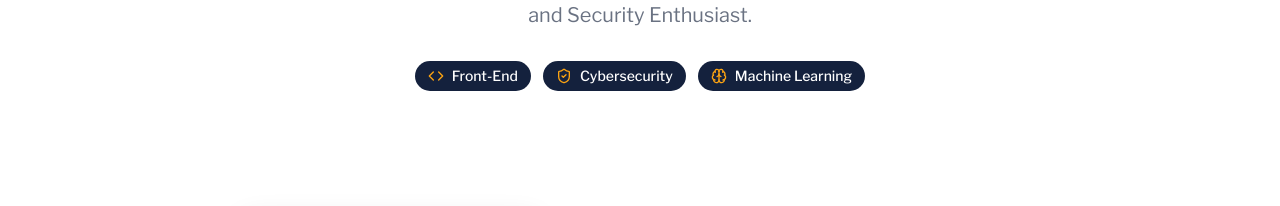
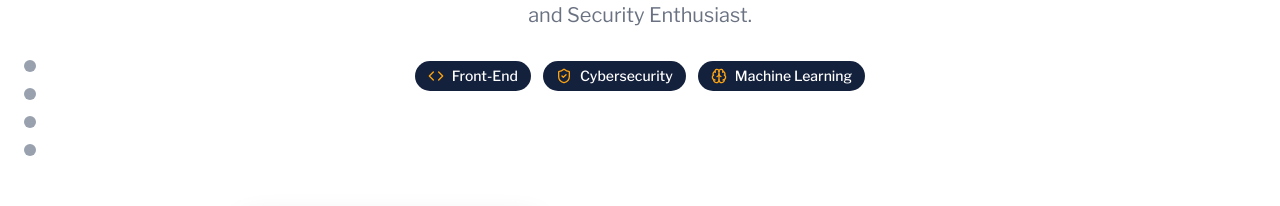
Before and after one commit to ivanjameslo/portfolio, a Next.js app: page /about in a window 1280 px wide. Shown: the part 292-498 px from the top of the page. Built offline with nearby package versions, Linux system fonts and the light colour scheme; a web font is replaced by a local one.

Commit message:
feat: Add navigation in About page

```diff
--- a/app/globals.css
+++ b/app/globals.css
@@ -134,6 +134,10 @@ nav {
   --sidebar-ring: oklch(0.556 0 0);
 }
 
+html {
+  scroll-behavior: smooth;
+}
+
 @layer base {
   * {
     @apply border-border outline-ring/50;
--- a/components/pages/About.tsx
+++ b/components/pages/About.tsx
@@ -14,10 +14,85 @@ import CardWorkExperience from "@/components/usable-components/CardWorkExperienc
 import CardCertificates from "@/components/usable-components/CardCertificates";
 import education from "@/lib/Education.json";
 import Buttons from "@/components/usable-components/Buttons";
+import { useEffect, useState } from "react";
+
+const sections = [
+    "tech-stack",
+    "work-experience",
+    "certifications",
+    "education",
+  ];
 
 export default function About() {
+
+  const [active, setActive] = useState("");
+
+  useEffect(() => {
+    const handleScroll = () => {
+      let current = "";
+
+      sections.forEach((id) => {
+        const el = document.getElementById(id);
+        if (el) {
+          const offset = el.offsetTop - 150; // adjust for navbar
+          if (window.scrollY >= offset) {
+            current = id;
+          }
+        }
+      });
+
+      setActive(current);
+    };
+
+    window.addEventListener("scroll", handleScroll);
+    handleScroll(); // run on load
+
+    return () => window.removeEventListener("scroll", handleScroll);
+  }, []);
+
   return (
     <div className="flex flex-col items-center justify-center px-3 py-10 lg:px-20 lg:py-20 w-full">
+
+        {/* Navigation */}
+        <nav className="hidden lg:flex fixed left-6 top-1/2 -translate-y-1/2 z-50 flex-col gap-4">
+          {[
+            { label: "Tech Stack", href: "#tech-stack" },
+            { label: "Work Experience", href: "#work-experience" },
+            { label: "Certifications", href: "#certifications" },
+            { label: "Education", href: "#education" },
+          ].map((item) => {
+            const isActive = active === item.href.replace("#", "");
+
+            return (
+              <a
+                key={item.href}
+                href={item.href}
+                className="relative flex items-center group/item"
+              >
+                {/* Dot */}
+                <div
+                  className={`h-3 w-3 rounded-full transition ${
+                    isActive
+                      ? "bg-[#FCA311] scale-125"
+                      : "bg-gray-400 group-hover/item:bg-[#FCA311]"
+                  }`}
+                />
+
+                {/* Label */}
+                <span
+                  className={`absolute left-6 whitespace-nowrap rounded bg-white px-2 py-1 text-xs shadow transition-all ${
+                    isActive
+                      ? "opacity-100 translate-x-0 text-[#FCA311]"
+                      : "opacity-0 -translate-x-2 text-gray-500 group-hover/item:opacity-100 group-hover/item:translate-x-0"
+                  }`}
+                >
+                  {item.label}
+                </span>
+              </a>
+            );
+          })}
+        </nav>
+
         <div className="text-center">
             <h1 className="text-5xl md:text-7xl font-bold text-[#14213D]">
             About <span className="text-[#FCA311]">Me</span>
@@ -124,7 +199,7 @@ export default function About() {
         </div>
 
         {/* Tech Stack Section */}
-        <div className="mt-15 w-full px-3 lg:px-40">
+        <div id="tech-stack" className="mt-15 w-full px-3 lg:px-40 scroll-mt-32">
             <h1 className="text-2xl text-[#14213D] lg:text-3xl font-bold text-left">Tech Stack</h1>
             <div className="grid grid-cols-1 lg:grid-cols-3 gap-10 mt-8 lg:mt-5">
               {Object.entries(techStack).map(([category, items]) => (
@@ -151,7 +226,7 @@ export default function About() {
         </div>
 
         {/* Work Experience Section */}
-        <div className="mt-15 w-full px-3 lg:px-40">
+        <div id="work-experience" className="mt-15 w-full px-3 lg:px-40 scroll-mt-32">
           <h1 className="text-2xl text-[#14213D] lg:text-3xl font-bold text-left">Work Experience</h1>
           <div className="mt-8 lg:mt-5">
             {workExperience.map((work) => (
@@ -167,7 +242,7 @@ export default function About() {
         </div>
 
         {/* Certificates Section */}
-        <div className="mt-15 w-full px-3 lg:px-40">
+        <div id="certifications" className="mt-15 w-full px-3 lg:px-40 scroll-mt-32">
           <h1 className="text-2xl text-[#14213D] lg:text-3xl font-bold text-left">Certifications</h1>
           <div className="mt-8 lg:mt-5 grid grid-cols-1 sm:grid-cols-2 lg:grid-cols-6 gap-6">
             {[...certifications].reverse().map((cert, idx, arr) => {
@@ -227,7 +302,7 @@ export default function About() {
         </div>
 
         {/* Education Section */}
-        <div className="mt-15 w-full px-3 lg:px-40">
+        <div id="education" className="mt-15 w-full px-3 lg:px-40 scroll-mt-32">
           <h1 className="text-2xl text-[#14213D] lg:text-3xl font-bold text-left">Education</h1>
           <div className="mt-8 lg:mt-5">
             {[...education].reverse().map((edu) => (
@@ -246,7 +321,7 @@ export default function About() {
         </div>
 
         {/* Resume Section */}
-        <div className="mt-15 w-full px-3 lg:px-40 flex justify-center mb-20 lg:mb-10">
+        <div className="mt-15 w-full px-3 lg:px-40 flex justify-center mb-25 lg:mb-25">
           <Buttons
             variant="outline"
             className="group mt-8 w-max"
```
